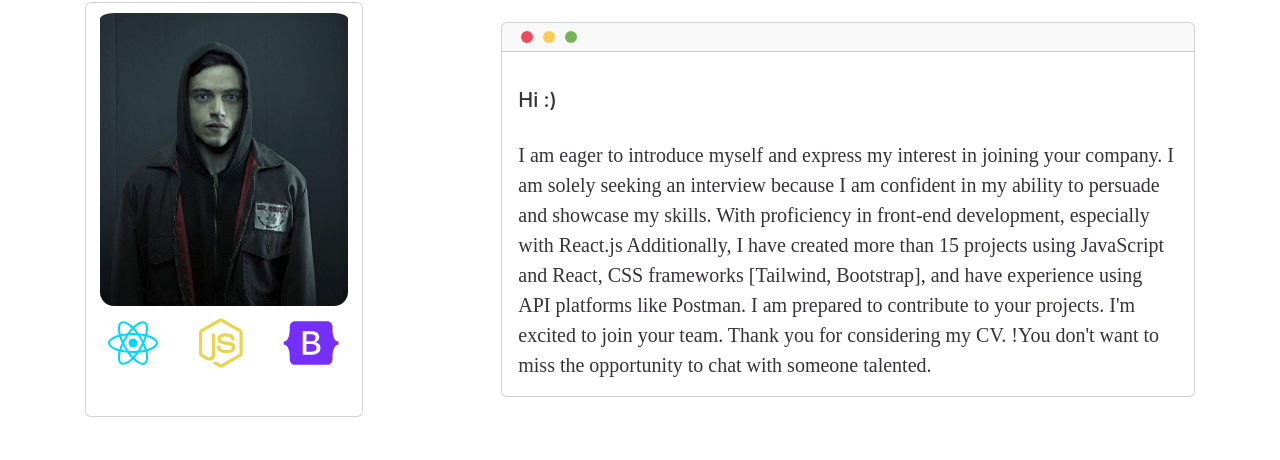
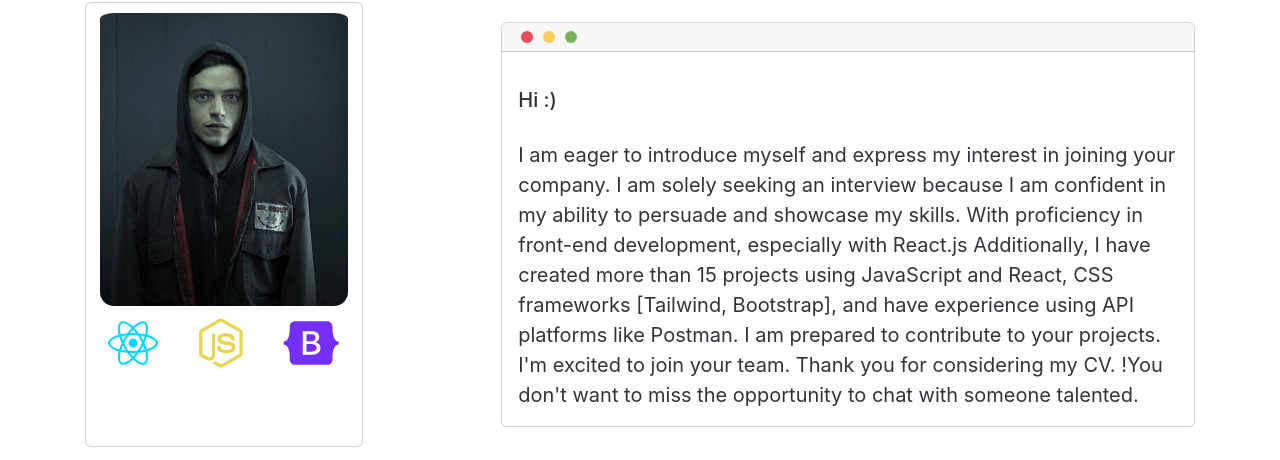
Before and after one commit to joseph-reda/my-portfolio, a React (Create React App) app: page /portfolio in a window 1280 px wide. Shown: the part 743-1203 px from the top of the page. Built offline with nearby package versions, Linux system fonts and the light colour scheme; the HTML template or start-up script is replaced by a standard one.

Commit message:
update font-style

```diff
--- a/src/components/About.css
+++ b/src/components/About.css
@@ -85,7 +85,6 @@
 }
 
 .card p {
-  font-family: cursive;
   color: var(--header-color);
 }
 
--- a/src/pages/ContactMe.css
+++ b/src/pages/ContactMe.css
@@ -6,7 +6,6 @@
 }
 
 .contact h2 {
-  font-family: cursive;
   text-align: center;
   padding-bottom: 0;
   font-size: 80px;
@@ -24,7 +23,6 @@
 
 .contact .left span {
   color: #0A0A0A;
-  font-family: cursive;
   font-size: 22px;
   float: right;
 }
```
